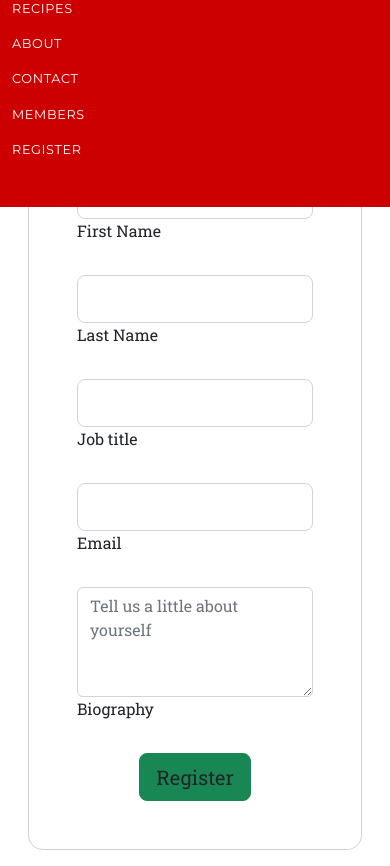
After one commit to Terrelle/fitnesswebapp, a Flask app: page /register in a window 390 px wide, after a click on "MENU". The commit adds this page. Shown: the part 265-1131 px from the top of the page. Run offline with Flask 2, Linux system fonts and the light colour scheme; tables that the repository leaves empty or names only in its code hold one stand-in row (values such as "Sample post"); some libraries are stand-ins or nearby versions.

Commit message:
Members List and Registration

```diff
--- a/app.py
+++ b/app.py
@@ -49,7 +49,17 @@ def products():
     return render_template('product.html', products = products)
 
 
+from database import get_members
+@app.route('/members')
+def members():
+    members = get_members()
 
+    return render_template('member.html', members = members)
+
+
+@app.route('/register')
+def register():
+    return render_template('register.html')
 
 
 @app.route('/testimonial')
@@ -149,5 +159,31 @@ def delete_event(event_id):
 
 
 
+from database import add_member_db
+@app.route('/add_member', methods=['GET', 'POST'])
+def add_member():
+    print("ROUTE HIT")
+    if request.method == 'POST':
+        # get form data
+        print(request.form)
+        print(request.form.__dict__)
+        first_name = request.form['first_name']
+        last_name = request.form['last_name']
+        email = request.form['email']
+        job_title = request.form['job_title']
+        description = request.form['description']
+        # insert product into database
+        add_member_db(first_name, last_name, email, job_title, description)
+
+        return redirect('/members')
+
+from database import remove_member_db
+@app.route('/remove_member/<int:member_id>', methods=['POST'])
+def delete_member(member_id):
+    remove_member_db(member_id)
+    return redirect('/members')
+
+
+
 if __name__ == '__main__':
     app.run(debug=True)
--- a/templates/about.html
+++ b/templates/about.html
@@ -36,6 +36,8 @@
                         <li class="nav-item"><a class="nav-link" href="recipe">Recipes</a></li>
                         <li class="nav-item"><a class="nav-link" href="about">About</a></li>
                         <li class="nav-item"><a class="nav-link" href="contact">Contact</a></li>
+                        <li class="nav-item"><a class="nav-link" href="members">Members</a></li>
+                        <li class="nav-item"><a class="nav-link" href="register">Register</a></li>
 
 
 
--- a/templates/article.html
+++ b/templates/article.html
@@ -36,6 +36,8 @@
                         <li class="nav-item"><a class="nav-link" href="recipe">Recipes</a></li>
                         <li class="nav-item"><a class="nav-link" href="about">About</a></li>
                         <li class="nav-item"><a class="nav-link" href="contact">Contact</a></li>
+                        <li class="nav-item"><a class="nav-link" href="members">Members</a></li>
+                        <li class="nav-item"><a class="nav-link" href="register">Register</a></li>
 
 
                     </ul>
--- a/templates/contact.html
+++ b/templates/contact.html
@@ -36,6 +36,8 @@
                         <li class="nav-item"><a class="nav-link" href="recipe">Recipes</a></li>
                         <li class="nav-item"><a class="nav-link" href="about">About</a></li>
                         <li class="nav-item"><a class="nav-link" href="contact">Contact</a></li>
+                        <li class="nav-item"><a class="nav-link" href="members">Members</a></li>
+                        <li class="nav-item"><a class="nav-link" href="register">Register</a></li>
 
 
 
--- a/templates/event.html
+++ b/templates/event.html
@@ -37,6 +37,8 @@
                             <li class="nav-item"><a class="nav-link" href="recipe">Recipes</a></li>
                             <li class="nav-item"><a class="nav-link" href="about">About</a></li>
                             <li class="nav-item"><a class="nav-link" href="contact">Contact</a></li>
+                            <li class="nav-item"><a class="nav-link" href="members">Members</a></li>
+                            <li class="nav-item"><a class="nav-link" href="register">Register</a></li>
 
 
 
--- a/templates/index.html
+++ b/templates/index.html
@@ -36,6 +36,8 @@
                         <li class="nav-item"><a class="nav-link" href="recipe">Recipes</a></li>
                         <li class="nav-item"><a class="nav-link" href="about">About</a></li>
                         <li class="nav-item"><a class="nav-link" href="contact">Contact</a></li>
+                        <li class="nav-item"><a class="nav-link" href="members">Members</a></li>
+                        <li class="nav-item"><a class="nav-link" href="register">Register</a></li>
 
 
 
--- a/templates/product.html
+++ b/templates/product.html
@@ -37,9 +37,8 @@
                             <li class="nav-item"><a class="nav-link" href="recipe">Recipes</a></li>
                             <li class="nav-item"><a class="nav-link" href="about">About</a></li>
                             <li class="nav-item"><a class="nav-link" href="contact">Contact</a></li>
-
-
-
+                            <li class="nav-item"><a class="nav-link" href="members">Members</a></li>
+                            <li class="nav-item"><a class="nav-link" href="register">Register</a></li>
 
                     </ul>
                 </div>
--- a/templates/recipe.html
+++ b/templates/recipe.html
@@ -36,6 +36,8 @@
                         <li class="nav-item"><a class="nav-link" href="recipe">Recipes</a></li>
                         <li class="nav-item"><a class="nav-link" href="about">About</a></li>
                         <li class="nav-item"><a class="nav-link" href="contact">Contact</a></li>
+                        <li class="nav-item"><a class="nav-link" href="members">Members</a></li>
+                        <li class="nav-item"><a class="nav-link" href="register">Register</a></li>
 
 
                     </ul>
--- /dev/null
+++ b/templates/register.html
@@ -0,0 +1,113 @@
+<!DOCTYPE html>
+<html lang="en">
+    <head>
+        <meta charset="utf-8" />
+        <meta name="viewport" content="width=device-width, initial-scale=1, shrink-to-fit=no" />
+        <meta name="description" content="" />
+        <meta name="author" content="" />
+        <title>Next Level Fitness | About Us</title>
+        <!-- Favicon-->
+        <link rel="icon" type="image/x-icon" href="assets/favicon.ico" />
+        <!-- Font Awesome icons (free version)-->
+        <script src="https://use.fontawesome.com/releases/v6.3.0/js/all.js" crossorigin="anonymous"></script>
+        <!-- Google fonts-->
+        <link href="https://fonts.googleapis.com/css?family=Montserrat:400,700" rel="stylesheet" type="text/css" />
+        <link href="https://fonts.googleapis.com/css?family=Roboto+Slab:400,100,300,700" rel="stylesheet" type="text/css" />
+        <!-- Core theme CSS (includes Bootstrap)-->
+        <link href="static/styles.css" rel="stylesheet" />
+    </head>
+    <body id="page-top">
+        <!-- Navigation-->
+        <nav class="navbar navbar-expand-lg navbar-dark fixed-top" id="mainNav">
+            <div class="container">
+
+                <a class="navbar-brand" href="/">NLF</a>
+                <button class="navbar-toggler" type="button" data-bs-toggle="collapse" data-bs-target="#navbarResponsive" aria-controls="navbarResponsive" aria-expanded="false" aria-label="Toggle navigation">
+                    Menu
+                    <i class="fas fa-bars ms-1"></i>
+                </button>
+                <div class="collapse navbar-collapse" id="navbarResponsive">
+                    <ul class="navbar-nav text-uppercase ms-auto py-4 py-lg-0">
+                        <li class="nav-item"><a class="nav-link" href="event">Events</a></li>
+                        <li class="nav-item"><a class="nav-link" href="products">Products</a></li>
+                        <li class="nav-item"><a class="nav-link" href="article">Articles</a></li>
+                        <li class="nav-item"><a class="nav-link" href="testimonial">Testimonials</a></li>
+                        <li class="nav-item"><a class="nav-link" href="video">Videos</a></li>
+                        <li class="nav-item"><a class="nav-link" href="recipe">Recipes</a></li>
+                        <li class="nav-item"><a class="nav-link" href="about">About</a></li>
+                        <li class="nav-item"><a class="nav-link" href="contact">Contact</a></li>
+                        <li class="nav-item"><a class="nav-link" href="members">Members</a></li>
+                        <li class="nav-item"><a class="nav-link" href="register">Register</a></li>
+
+
+
+
+                    </ul>
+                </div>
+            </div>
+        </nav>
+        <!-- Masthead-->
+        <header class="masthead5">
+
+        </header>
+      <!-- Register-->
+      <div class="container h-100">
+        <div class="row d-flex justify-content-center align-items-center h-100 p-3">
+          <div class="col-12 col-md-9 col-lg-7 col-xl-6">
+            <div class="card" style="border-radius: 15px;">
+              <div class="card-body p-5">
+                <h2 class="text-uppercase text-center mb-5">Register a Member</h2>
+
+                <form action="/add_member" method="post" enctype="multipart/form-data" id="addMember" name="addMember">
+
+                  <div class="form-outline mb-4">
+                    <input type="text" id="first_name" name="first_name" class="form-control form-control-lg" />
+                    <label class="form-label" for="first_name">First Name</label>
+                  </div>
+
+                  <div class="form-outline mb-4">
+                    <input type="text" id="last_name" name="last_name" class="form-control form-control-lg" />
+                    <label class="form-label" for="last_name">Last Name</label>
+                  </div>
+
+                  <div class="form-outline mb-4">
+                    <input type="text" id="job_title" name="job_title" class="form-control form-control-lg" />
+                    <label class="form-label" for="job_title">Job title</label>
+                  </div>
+
+
+                  <div class="form-outline mb-4">
+                    <input type="email" id="email" name="email" class="form-control form-control-lg" />
+                    <label class="form-label" for="email">Email</label>
+                  </div>
+
+                  <div class="form-outline mb-4">
+                    <textarea class="form-control" rows="4" id="description" name="description" form="addMember" placeholder="Tell us a little about yourself"></textarea>
+                    <label class="form-label" for="description">Biography</label>
+                  </div>
+
+                  <div class="d-flex justify-content-center">
+                    <button
+                      class="btn btn-success btn-block btn-lg gradient-custom-4 text-body"
+                      value="Register" id="submitButton" type="submit">Register</button>
+                  </div>
+                </form>
+
+              </div>
+            </div>
+          </div>
+        </div>
+
+
+         <!-- Bootstrap core JS-->
+         <script src="https://cdn.jsdelivr.net/npm/bootstrap@5.2.3/dist/js/bootstrap.bundle.min.js"></script>
+         <!-- Core theme JS-->
+         <script src="static/scripts.js"></script>
+         <!-- * * * * * * * * * * * * * * * * * * * * * * * * * * * * * * * * * * * * * * * *-->
+         <!-- * *                               SB Forms JS                               * *-->
+         <!-- * * Activate your form at https://startbootstrap.com/solution/contact-forms * *-->
+         <!-- * * * * * * * * * * * * * * * * * * * * * * * * * * * * * * * * * * * * * * * *-->
+         <script src="https://cdn.startbootstrap.com/sb-forms-latest.js"></script>
+
+    </body>
+</html>
--- a/templates/testimonial.html
+++ b/templates/testimonial.html
@@ -37,6 +37,8 @@
                             <li class="nav-item"><a class="nav-link" href="recipe">Recipes</a></li>
                             <li class="nav-item"><a class="nav-link" href="about">About</a></li>
                             <li class="nav-item"><a class="nav-link" href="contact">Contact</a></li>
+                            <li class="nav-item"><a class="nav-link" href="members">Members</a></li>
+                            <li class="nav-item"><a class="nav-link" href="register">Register</a></li>
 
 
 
--- a/templates/video.html
+++ b/templates/video.html
@@ -37,10 +37,8 @@
                             <li class="nav-item"><a class="nav-link" href="recipe">Recipes</a></li>
                             <li class="nav-item"><a class="nav-link" href="about">About</a></li>
                             <li class="nav-item"><a class="nav-link" href="contact">Contact</a></li>
-
-
-
-
+                            <li class="nav-item"><a class="nav-link" href="members">Members</a></li>
+                            <li class="nav-item"><a class="nav-link" href="register">Register</a></li>
                     </ul>
                 </div>
             </div>
```
Also changed, not shown: database.py (+28 -0 lines), templates/member.html (added, +92 -0 lines).
